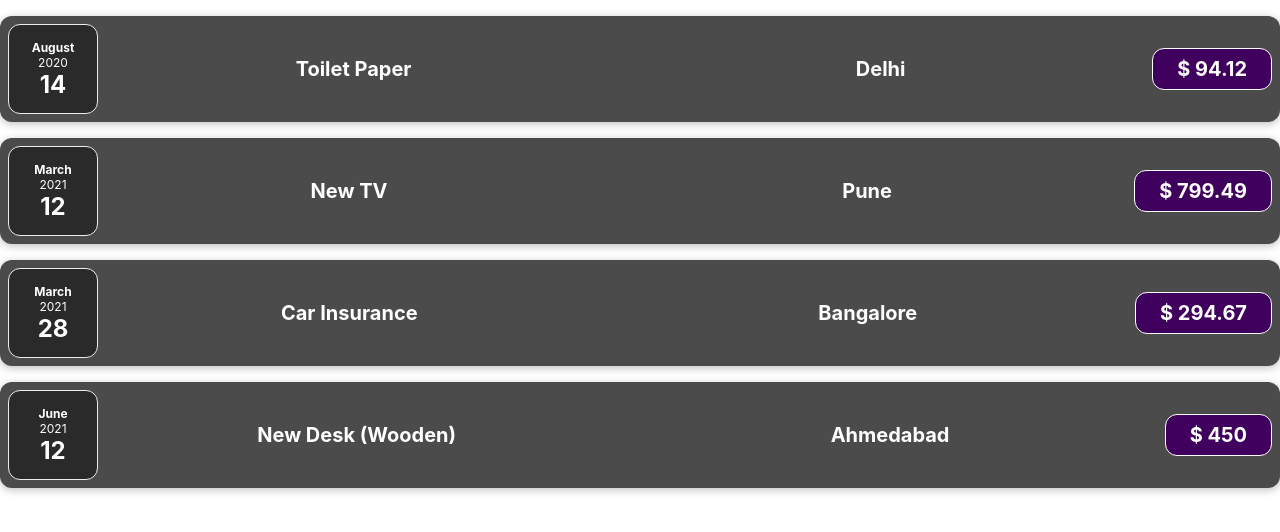
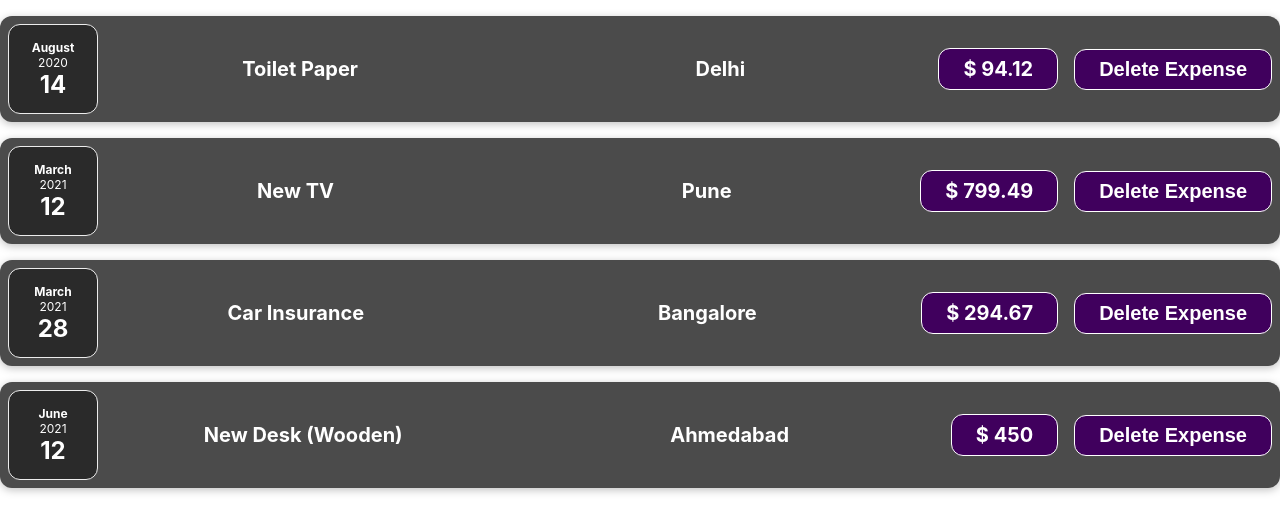
Before and after one commit to JaiminSheladiya/sharpener-practice, a React (Create React App) app in the folder first-react/: page / in a window 1280 px wide. Shown: the top 532 px of the page. Built offline with nearby package versions, Linux system fonts and the light colour scheme.

Commit message:
Adding event listner made easy

```diff
--- a/first-react/src/components/Expenses/ExpenseDetails.jsx
+++ b/first-react/src/components/Expenses/ExpenseDetails.jsx
@@ -1,11 +1,15 @@
 import React from 'react'
 import './ExpenseItem.css'
 const ExpenseDetails = ({ title, amount, LocationOfExpenditure }) => {
+  function deleteExpense() {
+  console.log('Deleted !')
+ }
   return (
     <div className="expense-item__description">
       <h2>{title}</h2>
       <h2>{LocationOfExpenditure}</h2>
       <div className="expense-item__price">$ {amount}</div>
+      <button onClick={deleteExpense} className="expense-item__price">Delete Expense</button>
     </div>
   );
 }
```
